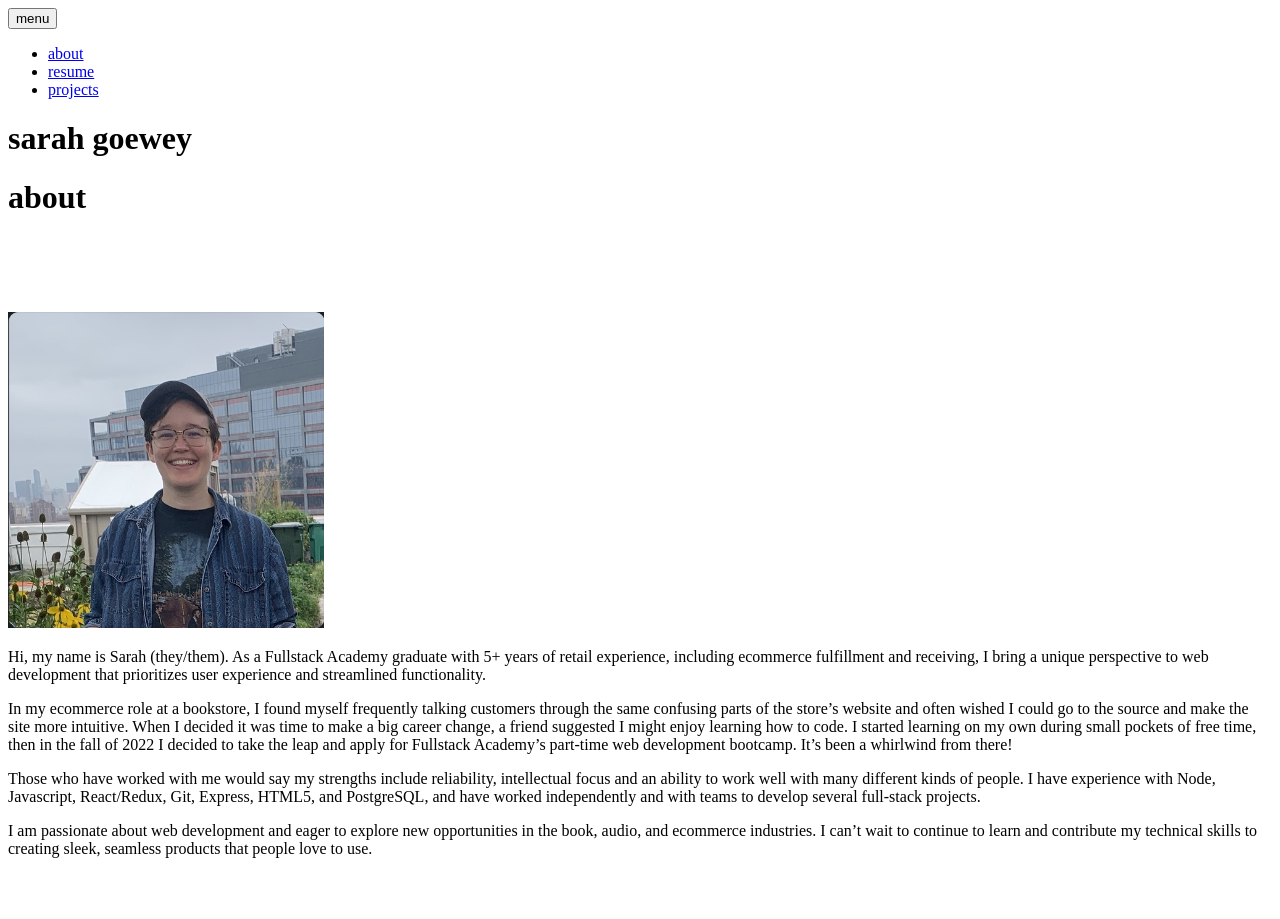
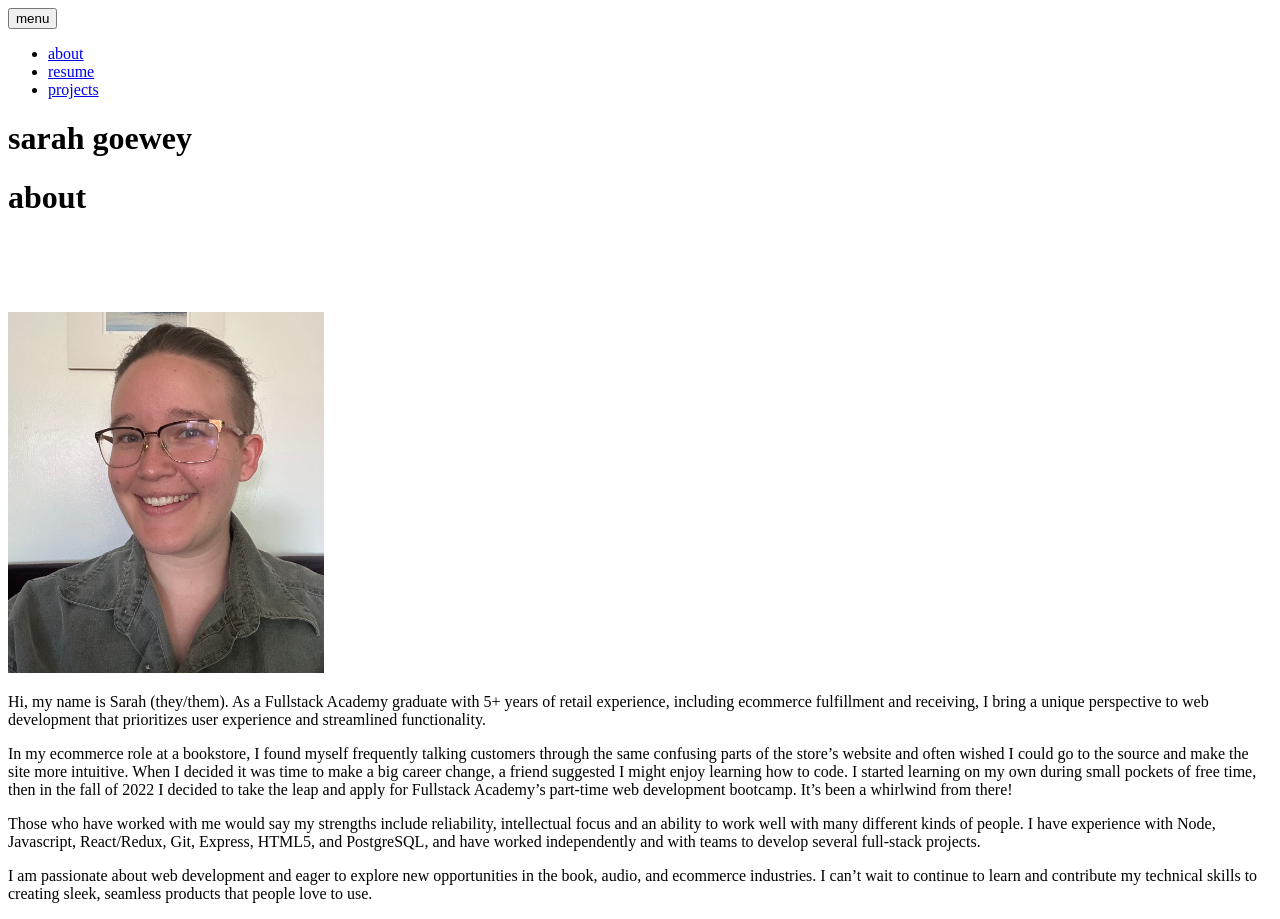
Before and after one commit to sarah-goewey/portfolio, a React app: page /#/ in a window 1280 px wide. Before the commit the page ends 874 px from the top, so only its background shows below. Built offline with nearby package versions, Linux system fonts and the light colour scheme; the HTML template or start-up script is replaced by a standard one.

Commit message:
changed photo in about

```diff
--- a/src/Components/About.js
+++ b/src/Components/About.js
@@ -8,10 +8,10 @@ const About = () => {
       </h1>
       <div className="row" style={{ paddingTop: "75px" }}>
         <img
-          src="./static/images/sarah_img.png"
+          src="./static/images/sarah_img.jpg"
           className="img-thumbnail col"
           alt="photo of sarah goewey"
-          style={{ width: "25%" }}
+          style={{ width: "25%", objectFit: "cover" }}
         />
         <div className="col">
           <p>
```
Also changed, not shown: static/images/sarah_img.jpg (added), static/images/sarah_img.png (deleted).
